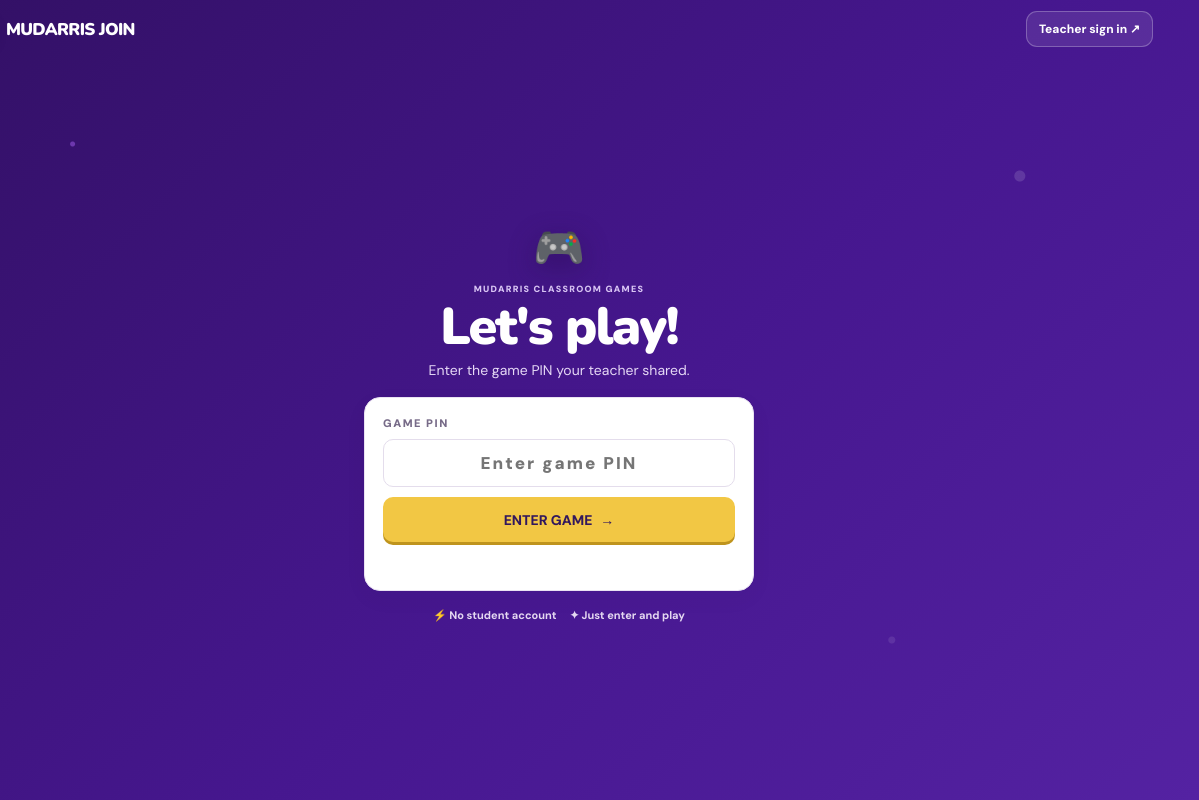
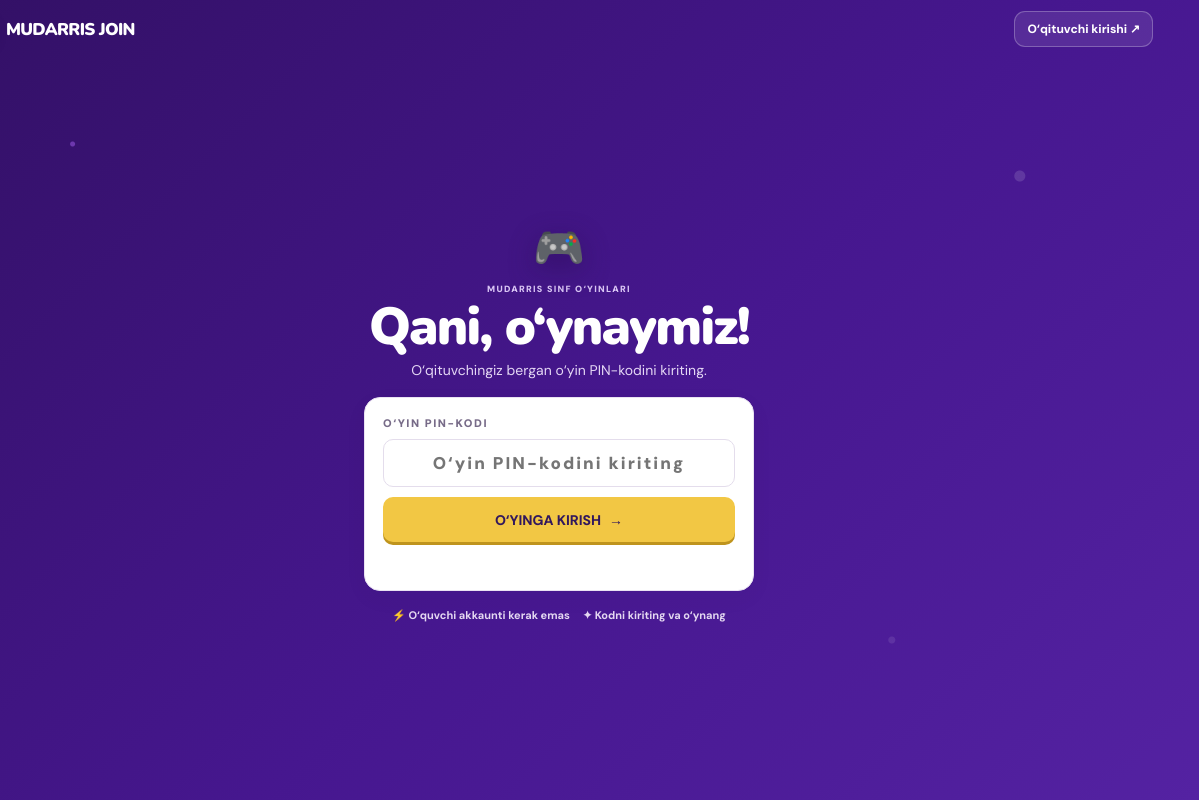
Before and after one commit to Ayyubprog/Mudarris-Join, a plain HTML site: page public/index.html in a window 1280 px wide. Shown: the full height of the page, 81-1280 px from the left. Drawn offline with nearby package versions, Linux system fonts and the light colour scheme.

Commit message:
Translate MUDARRIS JOIN interface into Uzbek

```diff
--- a/public/index.html
+++ b/public/index.html
@@ -1,25 +1,25 @@
 <!doctype html>
-<html lang="en"><head><meta charset="utf-8"><meta name="viewport" content="width=device-width,initial-scale=1"><title>MUDARRIS JOIN — Play together</title><link rel="stylesheet" href="/theme.css"><meta name="theme-color" content="#46178f"></head>
+<html lang="uz"><head><meta charset="utf-8"><meta name="viewport" content="width=device-width,initial-scale=1"><title>MUDARRIS JOIN — Birgalikda o‘ynang</title><link rel="stylesheet" href="/theme.css"><meta name="theme-color" content="#46178f"></head>
 <body class="game-bg student-join" style="min-height:100vh;color:white">
 <header class="join-header" style="height:76px;padding:0 clamp(18px,5vw,70px);display:flex;align-items:center;justify-content:space-between">
   <a class="brand" href="/" style="font-size:22px"><span class="brand-mark">M</span><span>MUDARRIS JOIN</span></a>
-  <a href="/login" class="btn" style="background:#ffffff18;color:white;border:1px solid #ffffff40">Teacher sign in ↗</a>
+  <a href="/login" class="btn" style="background:#ffffff18;color:white;border:1px solid #ffffff40">O‘qituvchi kirishi ↗</a>
 </header>
 <main class="join-main" style="min-height:calc(100vh - 76px);display:grid;place-items:center;padding:30px 18px 70px">
   <section class="join-panel" style="width:min(510px,100%);text-align:center">
     <div class="join-emoji" style="font-size:56px;margin-bottom:12px;filter:drop-shadow(0 8px 14px #1d073d66)">🎮</div>
-    <div class="eyebrow join-eyebrow" style="color:#d9c5f4;margin-bottom:10px">MUDARRIS CLASSROOM GAMES</div>
-    <h1 class="display join-title" style="font-size:clamp(42px,8vw,68px);line-height:.98;margin:0 0 14px;color:#fff">Let's play!</h1>
-    <p class="join-subtitle" style="color:#e5d8f5;font-size:17px;margin:0 0 28px">Enter the game PIN your teacher shared.</p>
+    <div class="eyebrow join-eyebrow" style="color:#d9c5f4;margin-bottom:10px">MUDARRIS SINF O‘YINLARI</div>
+    <h1 class="display join-title" style="font-size:clamp(42px,8vw,68px);line-height:.98;margin:0 0 14px;color:#fff">Qani, o‘ynaymiz!</h1>
+    <p class="join-subtitle" style="color:#e5d8f5;font-size:17px;margin:0 0 28px">O‘qituvchingiz bergan o‘yin PIN-kodini kiriting.</p>
     <form id="join-form" class="card join-card" style="padding:24px;text-align:left">
-      <label for="pin" class="eyebrow" style="display:block;margin-bottom:9px">Game PIN</label>
-      <input id="pin" class="field" inputmode="numeric" autocomplete="one-time-code" maxlength="6" placeholder="Enter game PIN" required style="font-size:21px;font-weight:900;letter-spacing:.12em;text-align:center">
-      <button class="btn btn-primary" type="submit" style="width:100%;margin-top:14px;height:54px;font-size:17px">ENTER GAME <span>→</span></button>
+      <label for="pin" class="eyebrow" style="display:block;margin-bottom:9px">O‘yin PIN-kodi</label>
+      <input id="pin" class="field" inputmode="numeric" autocomplete="one-time-code" maxlength="6" placeholder="O‘yin PIN-kodini kiriting" required style="font-size:21px;font-weight:900;letter-spacing:.12em;text-align:center">
+      <button class="btn btn-primary" type="submit" style="width:100%;margin-top:14px;height:54px;font-size:17px">O‘YINGA KIRISH <span>→</span></button>
       <p id="join-error" class="muted" style="font-size:13px;text-align:center;min-height:18px;margin:12px 0 0"></p>
     </form>
-    <div class="join-hints" style="display:flex;justify-content:center;gap:18px;margin-top:25px;color:#e4d8f1;font-size:13px;font-weight:700"><span>⚡ No student account</span><span>✦ Just enter and play</span></div>
+    <div class="join-hints" style="display:flex;justify-content:center;gap:18px;margin-top:25px;color:#e4d8f1;font-size:13px;font-weight:700"><span>⚡ O‘quvchi akkaunti kerak emas</span><span>✦ Kodni kiriting va o‘ynang</span></div>
   </section>
 </main>
 <script>
-document.getElementById('join-form').addEventListener('submit',e=>{e.preventDefault();const pin=document.getElementById('pin').value.trim();const err=document.getElementById('join-error');if(!/^\d{6}$/.test(pin)){err.textContent='Please enter the 6-digit game PIN.';return}location.href='/play.html?pin='+encodeURIComponent(pin)});
+document.getElementById('join-form').addEventListener('submit',e=>{e.preventDefault();const pin=document.getElementById('pin').value.trim();const err=document.getElementById('join-error');if(!/^\d{6}$/.test(pin)){err.textContent='Iltimos, 6 xonali o‘yin PIN-kodini kiriting.';return}location.href='/play.html?pin='+encodeURIComponent(pin)});
 </script></body></html>
```
